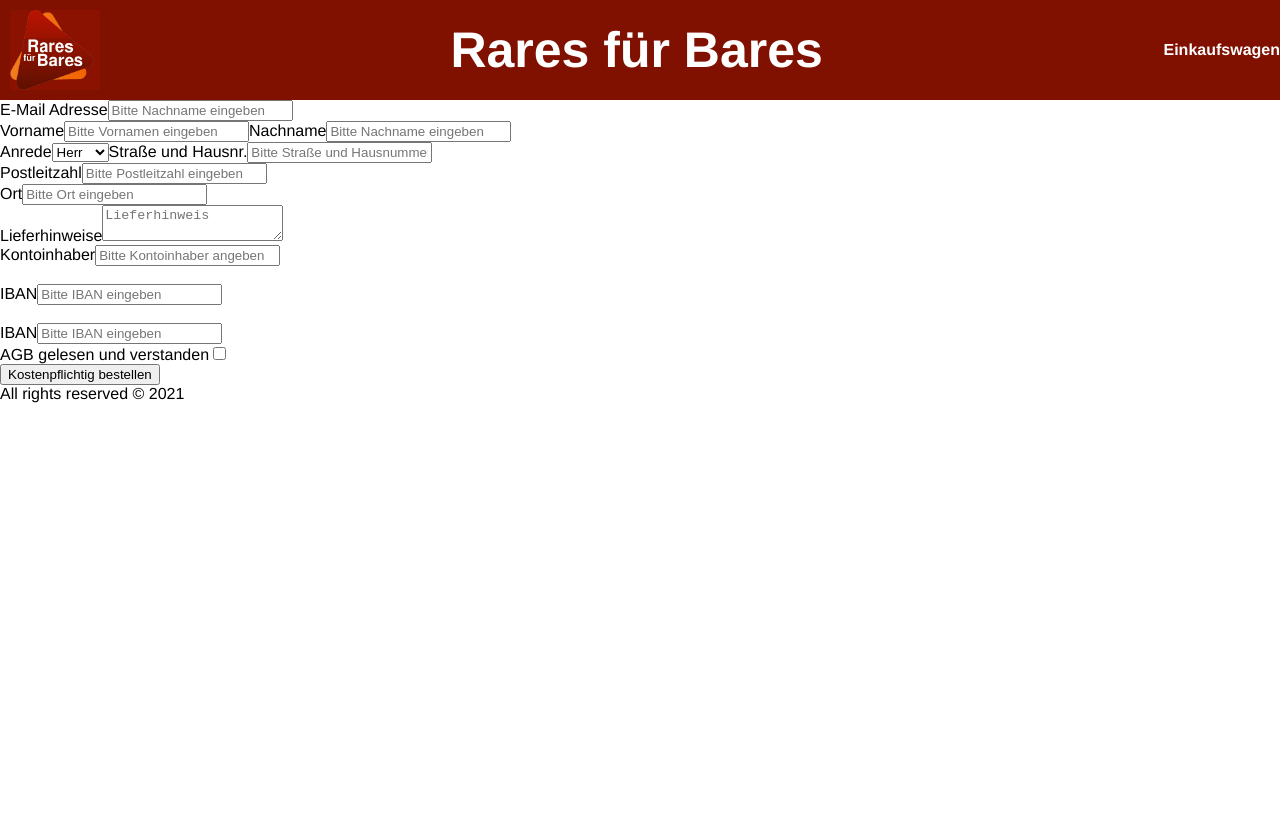
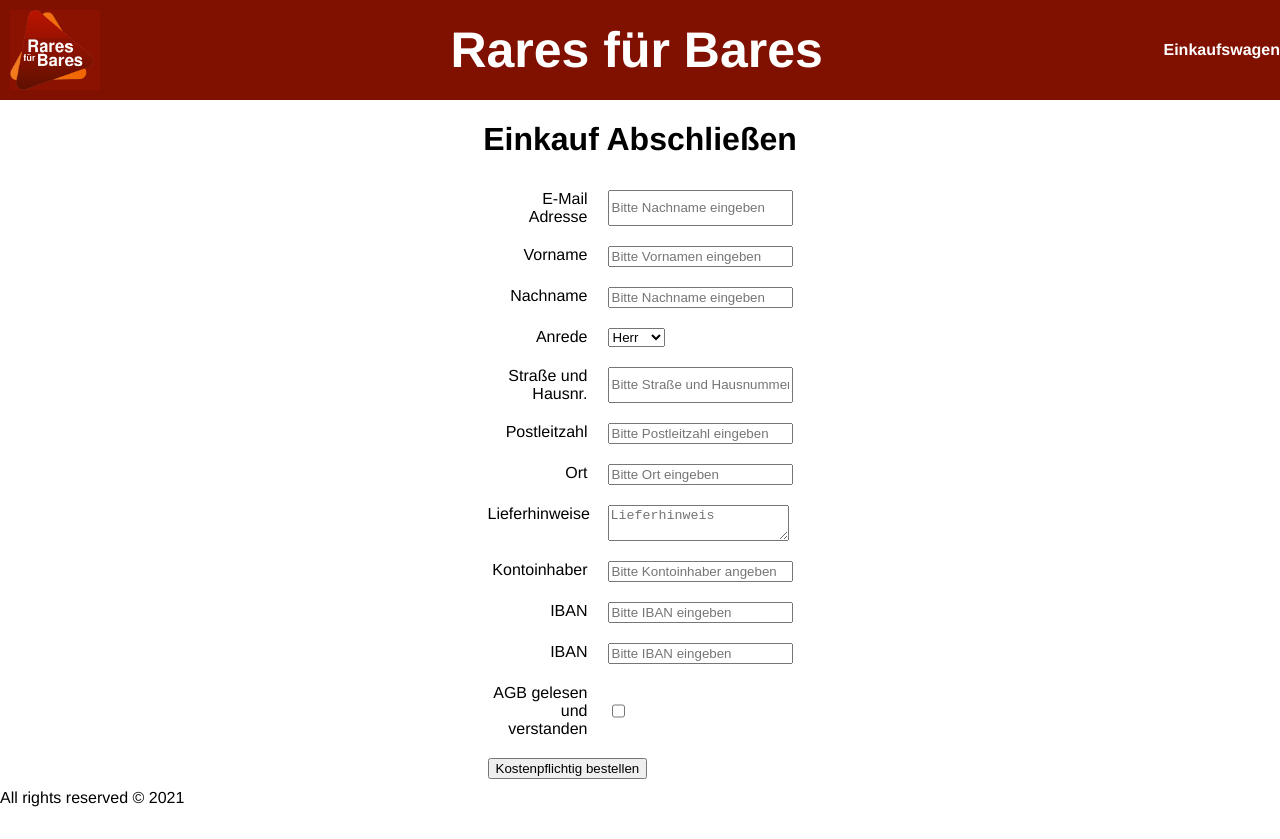
Before and after one commit to 1337DS/portfolioproject, a React (Create React App) app in the folder webshop-edte/: page /checkout in a window 1280 px wide. Before the commit the page ends 800 px from the top, so only its background shows below. Built offline with nearby package versions, Linux system fonts and the light colour scheme.

Commit message:
created form on checkout page

```diff
--- a/webshop-edte/src/Components/CheckoutPage/CheckoutPage.css
+++ b/webshop-edte/src/Components/CheckoutPage/CheckoutPage.css
@@ -0,0 +1,10 @@
+.grid-container{
+    display: grid;
+    grid-template-areas:
+    "header"
+    "main"
+    "footer";
+    grid-template-columns: 1fr;
+    grid-template-rows: 10rem 1fr 5rem;
+    height: 100%;
+  }
--- a/webshop-edte/src/Components/CheckoutPage/CheckoutPage.jsx
+++ b/webshop-edte/src/Components/CheckoutPage/CheckoutPage.jsx
@@ -1,61 +1,71 @@
 import React, { Component } from 'react';
 
 function CheckoutPage(props) {
-    return <div>
-                <form id="kontaktformular" action="https://www.edte-webshop.de/>mail.php" method="POST|GET">
+    return <div className='checkout'>
+                <h1>Einkauf Abschließen</h1>
+                <form className="kontaktformular" action="https://www.edte-webshop.de/>mail.php" method="POST|GET">
+                        <li><label>E-Mail Adresse</label>
+                        <input type="text" id="vorname" name="formularansprechfeld" value= "" placeholder="Bitte Nachname eingeben"/>
+                        <br/></li>
 
-                    <label>E-Mail Adresse</label>
+                        <li><label>Vorname</label>
+                        <input type="text" id="vorname" name="formularansprechfeld" value= "" placeholder="Bitte Vornamen eingeben"/>
+                        </li>
+
+                        <li><label>Nachname</label>
                         <input type="text" id="vorname" name="formularansprechfeld" value= "" placeholder="Bitte Nachname eingeben"/>
-                    <br/>
-                    <label>Vorname</label>
-                    <input type="text" id="vorname" name="formularansprechfeld" value= "" placeholder="Bitte Vornamen eingeben"/>
-                    <label>Nachname</label>
-                    <input type="text" id="vorname" name="formularansprechfeld" value= "" placeholder="Bitte Nachname eingeben"/>
-                    <br/>
-                    <label>Anrede</label>
+                        <br/></li>
+
+                        <li> <label>Anrede</label>
                         <select id="anrede" name="anrede">
                         <option value="Herr">Herr</option>
                         <option value="Frau">Frau</option>
                         <option value="Firma">Firma</option>
-                    </select>
-                    <label>Straße und Hausnr.</label>
+                        </select></li>
+
+                        <li><label>Straße und Hausnr.</label>
                         <input type="text" id="street" name="formularansprechfeld" value= "" placeholder="Bitte Straße und Hausnummer eingeben"/>
-                    <br/>
-                    <label>Postleitzahl</label>
+                        <br/></li>
+
+                        <li><label>Postleitzahl</label>
                         <input type="text" id="zipcode" name="formularansprechfeld" value= "" placeholder="Bitte Postleitzahl eingeben"/>
-                    <br/>
+                        <br/></li>
 
-                    <label>Ort</label>
+                        <li><label>Ort</label>
                         <input type="text" id="city" name="formularansprechfeld" value= "" placeholder="Bitte Ort eingeben"/>
-                    <br/>
+                        <br/></li>
 
-                    <label>Lieferhinweise</label>
+                        <li><label>Lieferhinweise</label>
                         <textarea id="lieferhinweise" name="lieferhinweise" placeholder="Lieferhinweis">
-                    </textarea>
+                        </textarea></li>
 
-                    <br/>
+                        <li><br/>
                         <label>Kontoinhaber</label>
                         <input type="text" id="zipcode" name="formularansprechfeld" value= "" placeholder="Bitte Kontoinhaber angeben"/>
-                    <br/>
+                        <br/></li>
 
-                    <br/>
+                        <li><br/>
                         <label>IBAN</label>
                         <input type="text" id="zipcode" name="formularansprechfeld" value= "" placeholder="Bitte IBAN eingeben"/>
-                    <br/>
+                        <br/></li>
 
-                    <br/>
+                        <li><br/>
                         <label>IBAN</label>
                         <input type="text" id="zipcode" name="formularansprechfeld" value= "" placeholder="Bitte IBAN eingeben"/>
-                    <br/>
+                        <br/></li>
 
-                    <label>AGB gelesen und verstanden</label>
+
+                        <li> <label>AGB gelesen und verstanden</label>
                         <input type="checkbox" id="AGB" name="AGB" value="AGB"/>
                         <br/>
 
-
-                    <button type="submit">
+                        </li>
+                        <li> <button type="submit">
                         Kostenpflichtig bestellen
                         </button>
+
+                        </li>
+
 
 					</form>
             </div>
--- a/webshop-edte/src/Components/ProductPage/ProductPage.js
+++ b/webshop-edte/src/Components/ProductPage/ProductPage.js
@@ -4,8 +4,7 @@
 
 
 function ProductPage(props) {
-    console.log(props.match.params.id)
-        const product = data.products.find(x => x._id === props.match.params.id)
+            const product = data.products.find(x => x._id === props.match.params.id)
     return <div>
                 <div className="back-to-results">
                     <Link to="/">Zurück zur Produktseite</Link>
@@ -35,7 +34,7 @@
                     <div className="details-action">
                         <ul>
                             <li>
-                                Preis (in Euro): {product.price}
+                                Preis (in Euro): {product.europrice}
                             </li>
                             <li>
                                 Status: {product.status}
--- a/webshop-edte/src/data.js
+++ b/webshop-edte/src/data.js
@@ -24,7 +24,7 @@
             description: 'Harrier Kampfflugzeug. Für den zivilen Gebrauch umgebaut. Gesponsert von Pepsico Inc.',
             image: '/images/harrier.jpg',
             price: '7.000.000 Pepsi Points',
-            europreis: 7000000,
+            europrice: 7000000,
         },
         {
             _id:'127',
--- a/webshop-edte/src/index.css
+++ b/webshop-edte/src/index.css
@@ -67,6 +67,10 @@
   align-items: center;
   align-self: center;
 }
+.header-link a:hover{
+  color: #F37312;
+}
+
 
 .header-link {
   color: white;
@@ -139,7 +143,7 @@
   font-size: 2rem;
   color: #5c0f03;
 }
-/*Product Details*/
+/*Produkt Seite*/
 .details{
   list-style-type: none;
   display: flex;
@@ -147,7 +151,7 @@
   align-items: flex-start;
   flex-wrap: wrap;
 }
-.details-imgage{
+.details-image{
   flex: 2 1 60rem;
 }
 .details-image img{
@@ -197,3 +201,24 @@
 .button:hover{
   border: .3rem #360700 solid;
 }
+/* Checkout Seite */
+
+.checkout{
+  display: flex;
+  align-items: center;
+  flex-wrap: wrap;
+  flex-direction: column;
+}
+.kontaktformular li {
+  list-style-type: none;
+  padding: 0;
+  display: flex;
+  padding: 1rem;
+}
+
+.kontaktformular li label {
+  width:10rem;
+  clear:left;
+  text-align:right;
+  padding-right: 2rem;
+}
```
Lines whose indentation alone changed are shown as unchanged.
